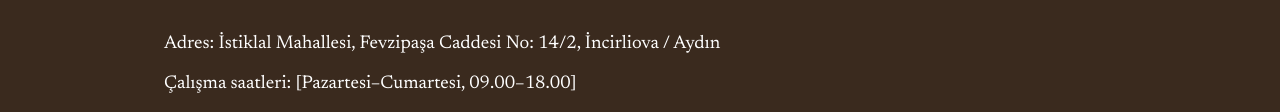
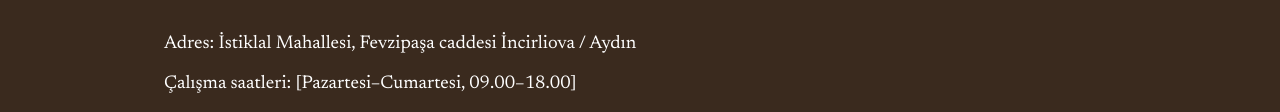
Before and after one commit to SEVDAARSLANATELIER/sevdaarslanatelier.github.io, a plain HTML site: page index.html in a window 1280 px wide. Shown: the part 2025-2137 px from the top of the page. Drawn offline with nearby package versions, Linux system fonts and the light colour scheme.

Commit message:
Correct address formatting in contact section
Updated the address text for clarity.

```diff
--- a/index.html
+++ b/index.html
@@ -163,7 +163,7 @@
     <section id="iletisim" class="iletisim">
       <div class="kap">
         <h2>Randevu ve iletişim</h2>
-        <p>Adres: İstiklal Mahallesi, Fevzipaşa Caddesi No: 14/2, İncirliova / Aydın</p>
+        <p>Adres: İstiklal Mahallesi, Fevzipaşa caddesi İncirliova / Aydın</p>
         <p>Çalışma saatleri: [Pazartesi–Cumartesi, 09.00–18.00]</p>
         <p>Telefon: <a href="tel:+905315254773">0 (531) 525 47 73</a></p>
         <a class="dugme" href="https://wa.me/905315254773">WhatsApp’tan randevu al</a>
```
